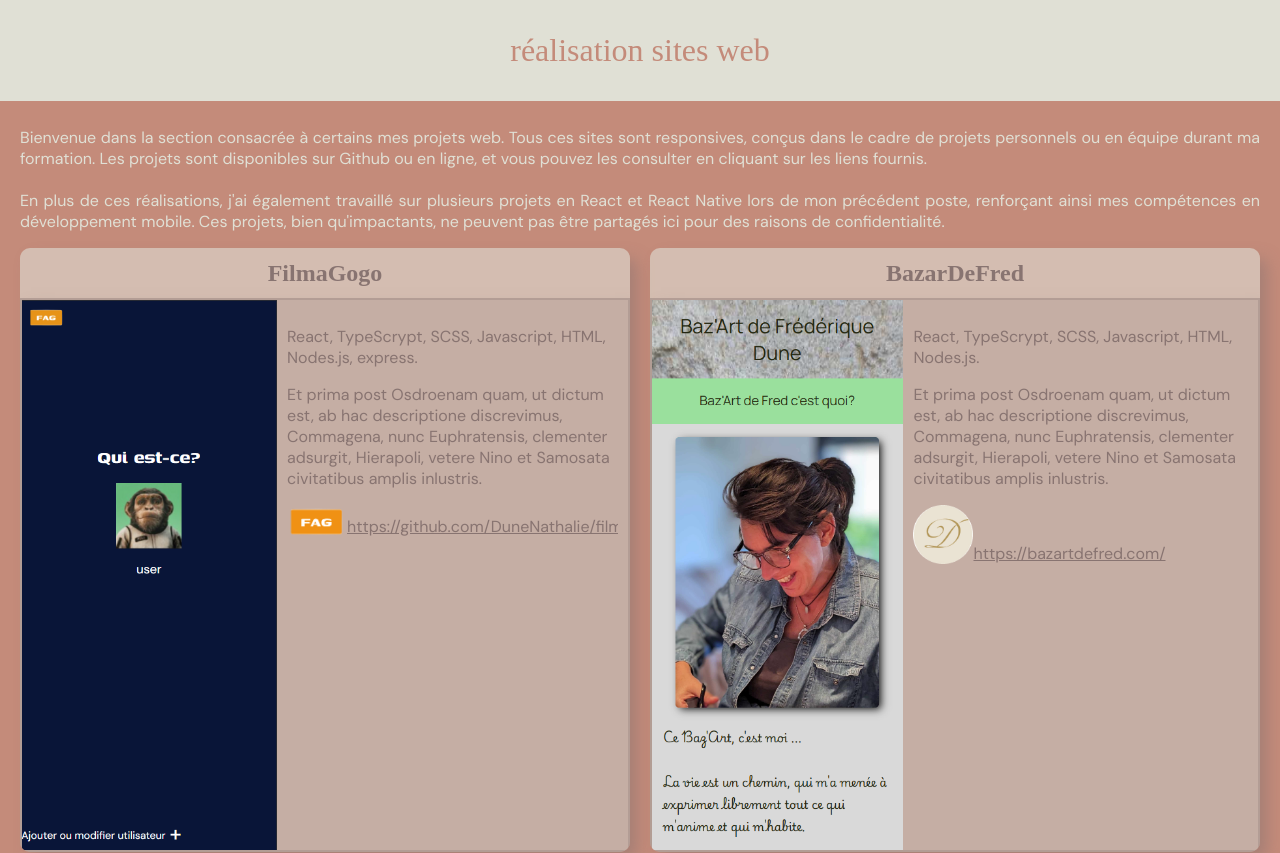
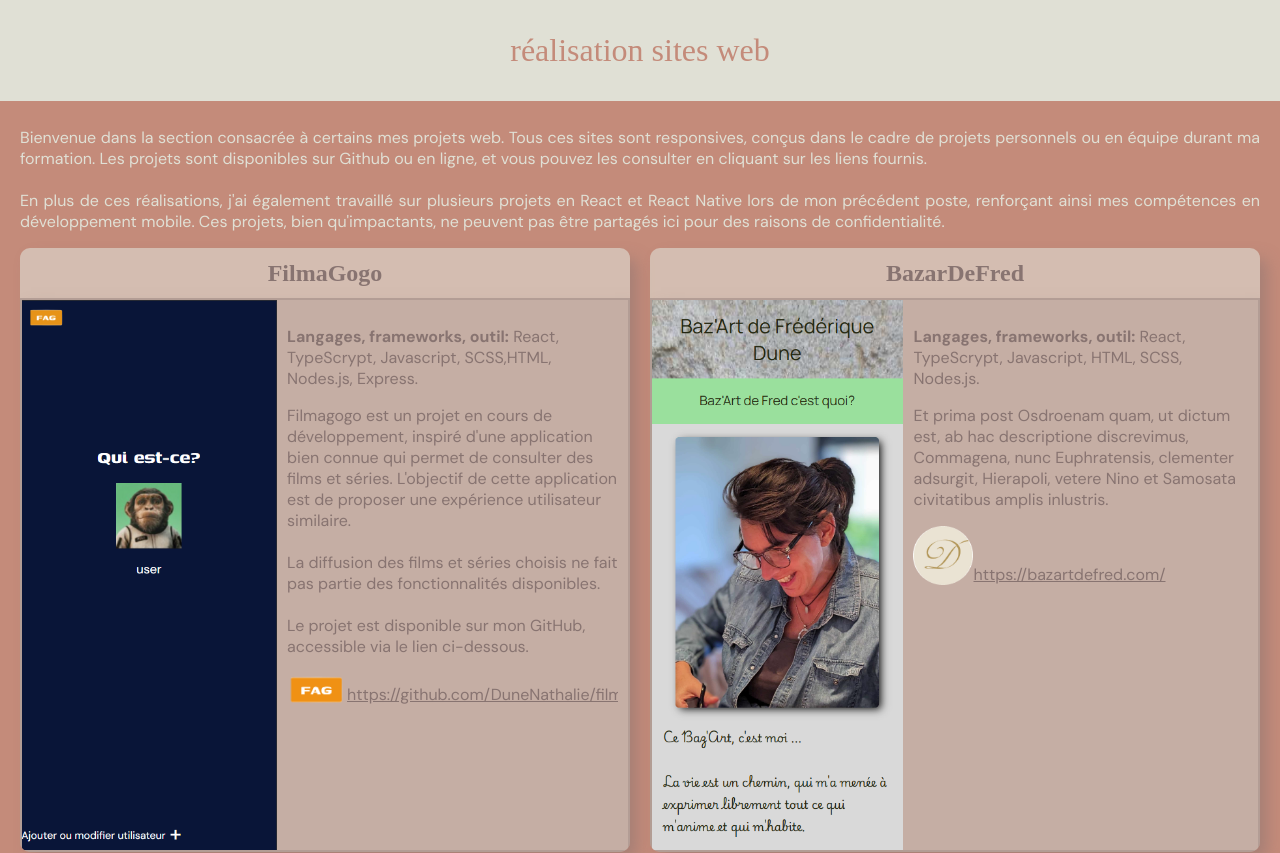
Before and after one commit to DuneNathalie/PortFolio, a React (Create React App) app: page /realisation in a window 1280 px wide. Shown: the top 853 px of the page. Built offline with nearby package versions, Linux system fonts and the light colour scheme; a web font is replaced by a local one.

Commit message:
line break management site map

```diff
--- a/src/Data/DataSite.js
+++ b/src/Data/DataSite.js
@@ -10,9 +10,13 @@ import imgAstro from '../../src/assets/Site/Astro.png';
 
 
 const Data_Sites = [
-    { id: 1, title:'FilmaGogo', langage:"React, TypeScrypt, SCSS, Javascript, HTML, Nodes.js, express.",description:'Et prima post Osdroenam quam, ut dictum est, ab hac descriptione discrevimus, Commagena, nunc Euphratensis, clementer adsurgit, Hierapoli, vetere Nino et Samosata civitatibus amplis inlustris.', url: "https://github.com/DuneNathalie/filmagogo", icon:fag, img:imgFag },
-    { id: 2, title:'BazarDeFred', langage:"React, TypeScrypt, SCSS, Javascript, HTML, Nodes.js.", description:'Et prima post Osdroenam quam, ut dictum est, ab hac descriptione discrevimus, Commagena, nunc Euphratensis, clementer adsurgit, Hierapoli, vetere Nino et Samosata civitatibus amplis inlustris.', url: "https://bazartdefred.com/", icon:bdf, img:imgbdf},
-    { id: 3, title:'AstroQuizz', langage:"React, Typescrypt.",description:'Et prima post Osdroenam quam, ut dictum est, ab hac descriptione discrevimus, Commagena, nunc Euphratensis, clementer adsurgit, Hierapoli, vetere Nino et Samosata civitatibus amplis inlustris.', url: "https://github.com/DuneNathalie/AstroQuizz/tree/main", icon:astro, img:imgAstro},
+    { id: 1, title:'FilmaGogo', langage:"React, TypeScrypt, Javascript, SCSS,HTML, Nodes.js, Express.",description:`Filmagogo est un projet en cours de développement, inspiré d'une application bien connue qui permet de consulter des films et séries. L'objectif de cette application est de proposer une expérience utilisateur similaire.
+
+La diffusion des films et séries choisis ne fait pas partie des fonctionnalités disponibles.
+
+Le projet est disponible sur mon GitHub, accessible via le lien ci-dessous.`, url: "https://github.com/DuneNathalie/filmagogo", icon:fag, img:imgFag },
+    { id: 2, title:'BazarDeFred', langage:"React, TypeScrypt, Javascript, HTML, SCSS, Nodes.js.", description:'Et prima post Osdroenam quam, ut dictum est, ab hac descriptione discrevimus, Commagena, nunc Euphratensis, clementer adsurgit, Hierapoli, vetere Nino et Samosata civitatibus amplis inlustris.', url: "https://bazartdefred.com/", icon:bdf, img:imgbdf},
+    { id: 3, title:'AstroQuizz', langage:"React, JavaSript, HTML, CSS, Nodes.js, Express.",description:'Et prima post Osdroenam quam, ut dictum est, ab hac descriptione discrevimus, Commagena, nunc Euphratensis, clementer adsurgit, Hierapoli, vetere Nino et Samosata civitatibus amplis inlustris.', url: "https://github.com/DuneNathalie/AstroQuizz/tree/main", icon:astro, img:imgAstro},
     { id: 4, title:'Spa',langage:"Html, CSS, Javascript.", description:'Et prima post Osdroenam quam, ut dictum est, ab hac descriptione discrevimus, Commagena, nunc Euphratensis, clementer adsurgit, Hierapoli, vetere Nino et Samosata civitatibus amplis inlustris.', url: "https://baptistecourtin.github.io/Projet1-SPA/pages/", icon:spa, img:imgSpa},
    // { id: 5, title:'AmiDom', description:'Et prima post Osdroenam quam, ut dictum est, ab hac descriptione discrevimus, Commagena, nunc Euphratensis, clementer adsurgit, Hierapoli, vetere Nino et Samosata civitatibus amplis inlustris.', url: "http://amidom.fr" },
 ];
--- a/src/components/Realisation/Site/Site.tsx
+++ b/src/components/Realisation/Site/Site.tsx
@@ -12,6 +12,15 @@ interface SiteProps {
 }
 
 const Site: React.FC<SiteProps> = ({ title, img, langage, description, url, icon }) => {
+      const formatText = (inputText: string) => {
+        return inputText.split('\n').map((line, index) => (
+            <React.Fragment key={index}>
+                {line}
+                {index < inputText.split('\n').length - 1 && <br />}
+            </React.Fragment>
+        ));
+    };
+
     return (
         <div className={Styles.container}>
             <div className={Styles.cards}>
@@ -24,8 +33,8 @@ const Site: React.FC<SiteProps> = ({ title, img, langage, description, url, icon
                             <img src={img}/>
                         </div>
                         <div className={Styles.description}>
-                            <p>{langage}</p>
-                            <p>{description}</p>
+                            <p><strong>Langages, frameworks, outil:</strong> {langage}</p>
+                            <p>{formatText(description)}</p>
                             <div className={Styles.link}>
                                 <img src={icon} />
                                 <a href={url}>{url}</a>
```
